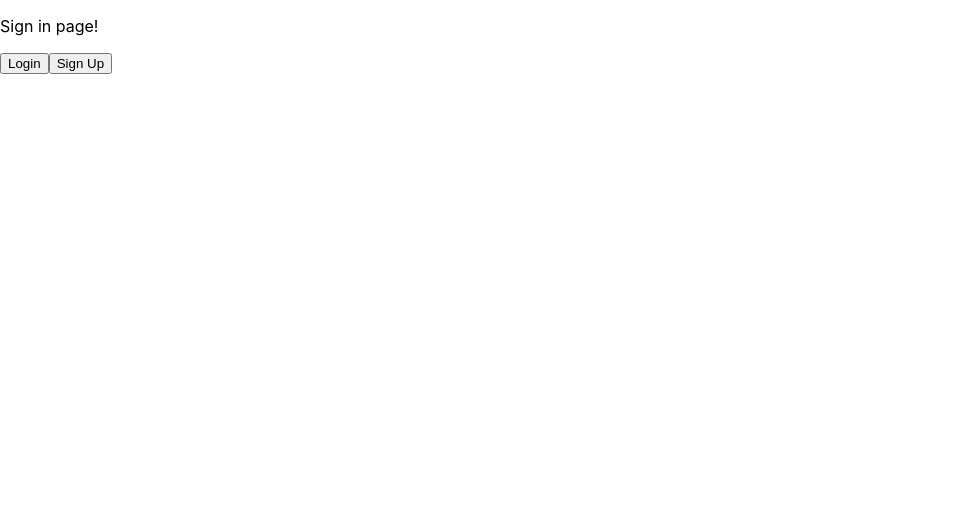
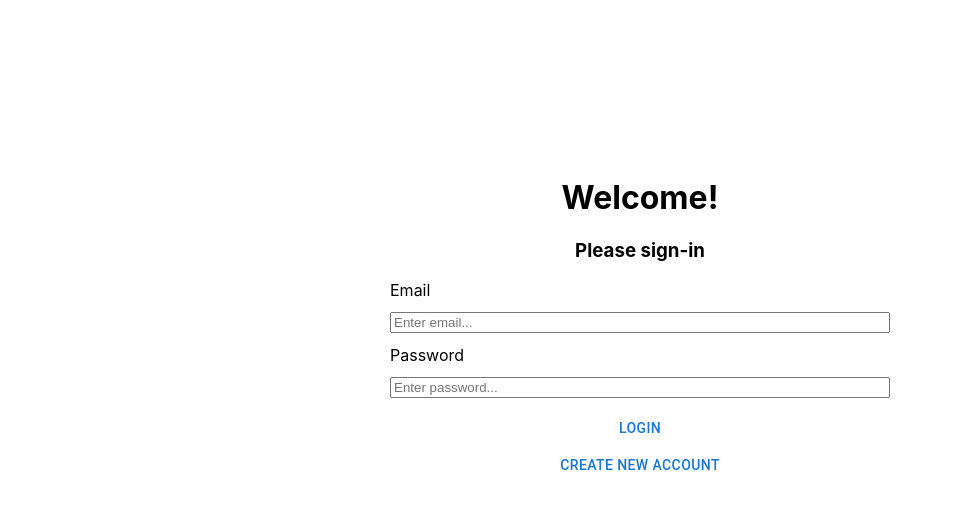
Before and after one commit to AndrewArcherERA/final_project_client, a React (Create React App) app: page / in a window 1280 px wide. Shown: the top 508 px of the page, without its empty margins (0-953 px from the left). Built offline with nearby package versions, Linux system fonts and the light colour scheme.

Commit message:
feature: created sign in form structure

```diff
--- a/src/pages/signIn/SignIn.jsx
+++ b/src/pages/signIn/SignIn.jsx
@@ -1,5 +1,7 @@
 import React from "react";
 import { useNavigate } from "react-router-dom";
+import { Box, Button, Input } from "@mui/material";
+import styles from "./signIn.module.scss";
 
 function SignIn() {
     const navigate = useNavigate();
@@ -12,13 +14,28 @@ function SignIn() {
     //     if (data) navigate("");
     // }, [data]);
     return (
-        <div>
-            <p>Sign in page!</p>
-            <button onClick={handleSignIn}>
-                Login
-            </button>
-            <button onClick={() => navigate('/signUp')}>Sign Up</button>
-        </div>
+        <Box
+            display={"flex"}
+            justifyContent={"center"}
+            alignItems={"center"}
+            height={"80vh"}
+            flexDirection={"column"}
+        >
+            <Box width={"500px"}>
+                <h1 className={styles.heading}>Welcome!</h1>
+                <h3 className={styles.heading}>Please sign-in</h3>
+
+                <form className={styles.form}>
+                    <label htmlFor="#email">Email</label>
+                    <input className="input" id="email" type="text" placeholder="Enter email..." />
+                    <label htmlFor="#pass">Password</label>
+                    <input className="input" id="pass" type="password" placeholder="Enter password..." />
+                    <Button onClick={handleSignIn}>Login</Button>
+                </form>
+            </Box>
+
+            <Button onClick={() => navigate("/signUp")}>Create new account</Button>
+        </Box>
     );
 }
 
--- a/src/pages/signIn/signIn.module.scss
+++ b/src/pages/signIn/signIn.module.scss
@@ -0,0 +1,10 @@
+.form {
+    display: flex;
+    flex-direction: column;
+    gap: 12px;
+}
+
+.heading {
+    text-align: center;
+    width: 100%;
+}
```
Also changed, not shown: package.json (+7 -0 lines), 1 other file (tests, documents, lock files or other folders).
